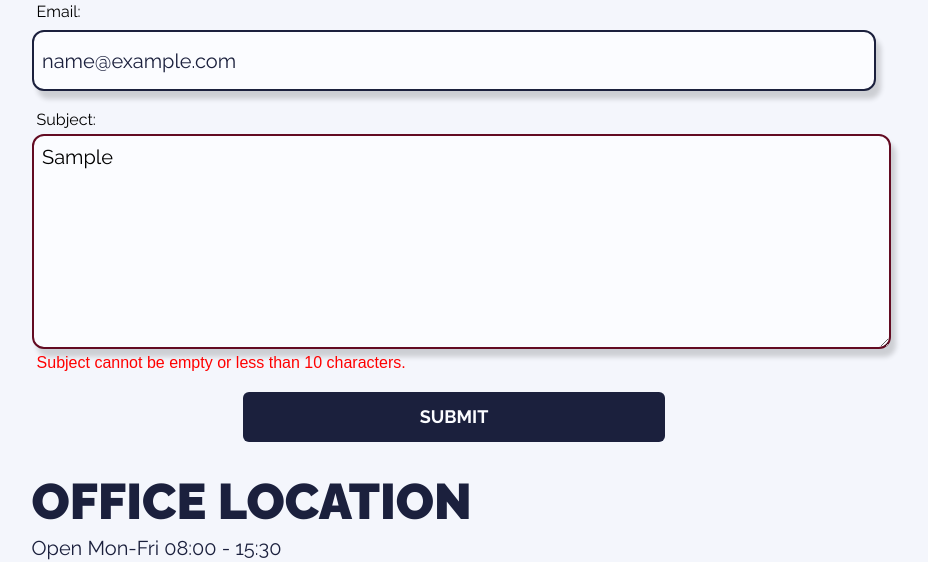
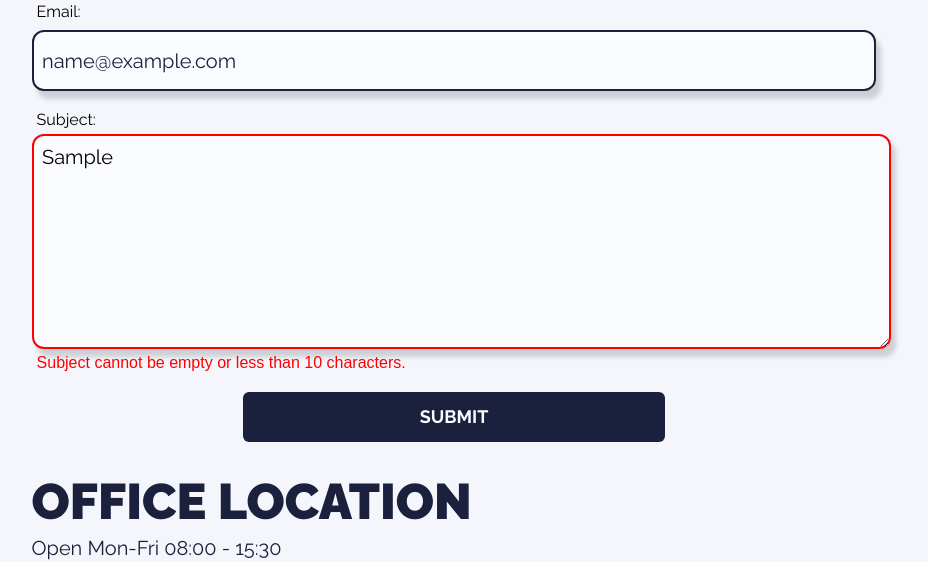
Before and after one commit to Randemm/Gamehub-v2.0, a plain HTML site: page GameHub/contact.html in a window 1280 px wide. Both pictures are taken after typing "Sample", "Sample", "name@example.com", "Sample" into the empty fields and a click on the input "Submit". Shown: the part 536-1098 px from the top of the page, without its empty margins (186-1114 px from the left). Drawn offline with Linux system fonts and the light colour scheme.

Commit message:
Changed color of input error

```diff
--- a/GameHub/styles/contact.css
+++ b/GameHub/styles/contact.css
@@ -142,7 +142,7 @@ label {
   flex-direction: column;
 }
 .input-error {
-  border: 2px solid #630b22;
+  border: 2px solid red;
 }
 .map {
   width: 50%;
```
